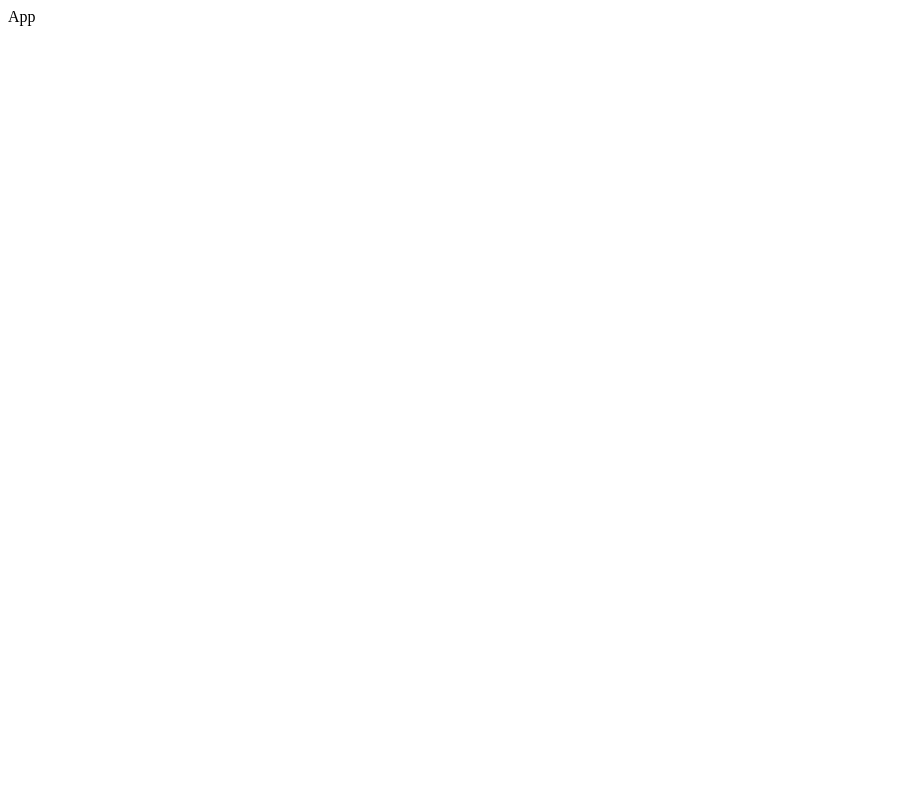
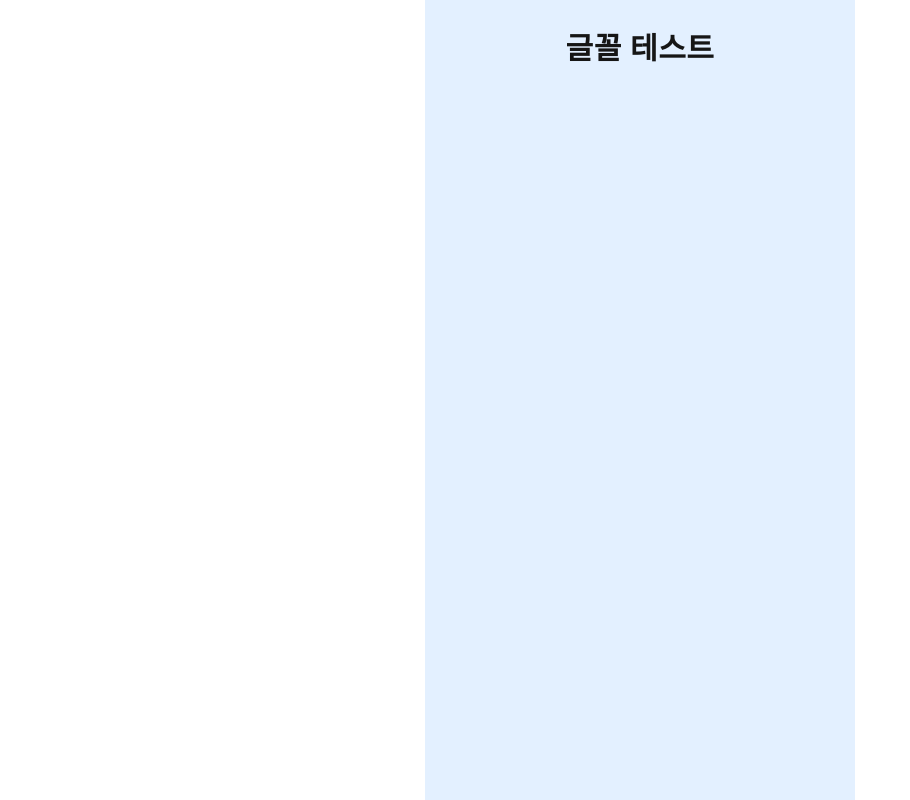
Before and after one commit to heesunee/35-COLLABORATION-WEB-SKYSCANNER, a React (Vite) app: page / in a window 1280 px wide. Shown: the whole page, without its empty margins (0-910 px from the left). Built offline with nearby package versions, Linux system fonts and the light colour scheme.

Commit message:
design: theme 수정 & 글로벌 스타일 설정

```diff
--- a/src/App.tsx
+++ b/src/App.tsx
@@ -1,5 +1,44 @@
+import { ThemeProvider } from "styled-components";
+import GlobalStyle from "./styles/GlobalStyle";
+import theme from "./styles/theme";
+import styled from "styled-components";
+import { useEffect } from "react";
+
 const App = () => {
-  return <div>App</div>;
+  //뷰포트 높이를 즉시 계산하여 커스텀 된 100vh를 보여줌
+  function setScreenSize() {
+    const vh = window.innerHeight * 0.01;
+    document.documentElement.style.setProperty("--vh", `${vh}px`);
+  }
+  useEffect(() => {
+    setScreenSize();
+  }, []);
+
+  return (
+    <ThemeProvider theme={theme}>
+      <GlobalStyle />
+      <Container>
+        <Title>글꼴 테스트</Title>
+      </Container>
+    </ThemeProvider>
+  );
 };
 
+
+
+//스타일
+const Container = styled.div`
+    width: 100%;
+    margin: 0 auto;
+    padding: 2rem;
+`;
+
+const Title = styled.h1`
+    ${({ theme }) => theme.fonts.head1_eb_30};
+    color: ${({ theme }) => theme.colors.black};
+    text-align: center;
+    margin: 2rem 0;
+    font-weight: bold;
+`;
+
 export default App;
--- a/src/styles/GlobalStyle.ts
+++ b/src/styles/GlobalStyle.ts
@@ -1 +1,54 @@
-@import url('https://cdn.jsdelivr.net/gh/fonts-archive/AppleSDGothicNeo/AppleSDGothicNeo.css');
+import { createGlobalStyle } from 'styled-components';
+
+import Reset from './reset';
+
+const GlobalStyle = createGlobalStyle`
+  ${Reset}
+  * {
+    box-sizing: border-box;
+  }
+
+  :root {
+    --min-width: 375px;
+    --max-width: 430px;
+    --vh: 100%;
+  }
+
+  html,
+  body {
+    font-size: 62.5%;
+    scrollbar-width: none;
+    margin: 0;
+    padding: 0;
+    width: 100%;
+    display: flex;
+    justify-content: center;
+    align-items: center;
+    scroll-behavior: smooth;
+  }
+
+  a {
+    text-decoration: none;
+  }
+
+  #root {
+    width: 100%;
+    min-width: var(--min-width);
+    max-width: var(--max-width);
+    min-height: calc(var(--vh, 1vh) * 100);
+    background-color: ${({ theme }) => theme.colors.babyblue};
+    margin: 0 auto;
+  }
+
+  @media (min-width: 430px) {
+    #root {
+      max-width: var(--max-width);
+    }
+  }
+
+  ::-webkit-scrollbar {
+    display: none;
+  }
+`;
+
+export default GlobalStyle;
--- /dev/null
+++ b/src/styles/reset.ts
@@ -0,0 +1,138 @@
+import { css } from 'styled-components';
+
+const Reset = css`
+  html,
+  body,
+  div,
+  span,
+  applet,
+  object,
+  iframe,
+  h1,
+  h2,
+  h3,
+  h4,
+  h5,
+  h6,
+  p,
+  blockquote,
+  pre,
+  a,
+  abbr,
+  acronym,
+  address,
+  big,
+  cite,
+  code,
+  del,
+  dfn,
+  em,
+  img,
+  ins,
+  kbd,
+  q,
+  s,
+  samp,
+  small,
+  strike,
+  strong,
+  sub,
+  sup,
+  tt,
+  var,
+  b,
+  u,
+  i,
+  center,
+  dl,
+  dt,
+  dd,
+  ol,
+  ul,
+  li,
+  fieldset,
+  form,
+  label,
+  legend,
+  table,
+  caption,
+  tbody,
+  tfoot,
+  thead,
+  tr,
+  th,
+  td,
+  article,
+  aside,
+  canvas,
+  details,
+  embed,
+  figure,
+  figcaption,
+  footer,
+  header,
+  hgroup,
+  menu,
+  nav,
+  output,
+  ruby,
+  section,
+  summary,
+  time,
+  mark,
+  audio,
+  video {
+    margin: 0;
+    padding: 0;
+
+    font: inherit;
+    font-size: 100%;
+    vertical-align: baseline;
+
+    border: 0;
+  }
+
+  /* HTML5 display-role reset for older browsers */
+  article,
+  aside,
+  details,
+  figcaption,
+  figure,
+  footer,
+  header,
+  hgroup,
+  menu,
+  nav,
+  section {
+    display: block;
+  }
+
+  body {
+    line-height: 1;
+  }
+
+  ol,
+  ul {
+    list-style: none;
+  }
+
+  blockquote,
+  q {
+    quotes: none;
+  }
+
+  blockquote::before,
+  blockquote::after,
+  q::before,
+  q::after {
+    content: '';
+    content: none;
+  }
+
+  table {
+    border-collapse: collapse;
+    border-spacing: 0;
+  }
+`;
+
+export default Reset;
--- a/src/styles/theme.ts
+++ b/src/styles/theme.ts
@@ -28,237 +28,246 @@ const colors = {
   darkscreen: "rgba(22,22,22,0.77)",
 };
 
-// const baseFontStyle = css`
-// 	font-family: Pretendard;
-// 	font-style: normal;
-// 	line-height: normal;
-// `;
-
-// const fonts = {
-// 	Pretendard_Bold_70px: css`
-// 		${baseFontStyle}
-// 		font-size: 70px;
-// 		font-weight: 700;
-// 	`,
-
 const fonts = {
   head1_eb_30: css`
-    font-size: 30px;
+    font-size: 3rem;
     font-family: Apple SD Gothic Neo;
     font-weight: 800;
-    line-height: 18px;
-    letter-spacing: 0.6px;
+    line-height: 1.8rem;
+    letter-spacing: 0.06rem;
   `,
   head2_eb_26: css`
-    font-size: 26px;
+    font-size: 2.6rem;
     font-family: Apple SD Gothic Neo;
     font-weight: 800;
-    line-height: 18px;
+    line-height: 1.8rem;
+    letter-spacing: -0.104rem;
   `,
   head3_eb_24: css`
-    font-size: 24px;
+    font-size: 2.4rem;
     font-family: Apple SD Gothic Neo;
     font-weight: 800;
-    line-height: 20px;
+    line-height: 2rem;
   `,
   title1_eb_20: css`
-    font-size: 20px;
+    font-size: 2rem;
     font-family: Apple SD Gothic Neo;
     font-weight: 800;
-    line-height: 20px;
+    line-height: 2rem;
+    letter-spacing: -0.08rem;
   `,
   title2_eb_16: css`
-    font-size: 16px;
+    font-size: 1.6rem;
     font-family: Apple SD Gothic Neo;
     font-weight: 800;
-    line-height: 20px;
+    line-height: 2rem;
   `,
   title3_eb_14: css`
-    font-size: 14px;
+    font-size: 1.4rem;
     font-family: Apple SD Gothic Neo;
     font-weight: 800;
-    line-height: 20px;
+    line-height: 2rem;
+    letter-spacing: -0.084rem;
   `,
   title4_h_16: css`
-    font-size: 16px;
+    font-size: 1.6rem;
     font-family: Apple SD Gothic Neo;
     font-weight: 900;
-    line-height: 20px;
+    line-height: 2rem;
   `,
   body1_sb_16: css`
-    font-size: 16px;
+    font-size: 1.6rem;
     font-family: Apple SD Gothic Neo;
     font-weight: 600;
-    line-height: 15px;
+    line-height: 1.5rem;
+    letter-spacing: -0.08rem;
   `,
   body2_sb_14: css`
-    font-size: 14px;
+    font-size: 1.4rem;
     font-family: Apple SD Gothic Neo;
     font-weight: 600;
-    line-height: 20px;
+    line-height: 2rem;
+    letter-spacing: -0.084rem;
   `,
   body3_sb_12: css`
-    font-size: 12px;
+    font-size: 1.2rem;
     font-family: Apple SD Gothic Neo;
     font-weight: 600;
-    line-height: 15px;
+    line-height: 1.5rem;
+    letter-spacing: -0.06rem;
   `,
   body4_r_16: css`
-    font-size: 16px;
+    font-size: 1.6rem;
     font-family: Apple SD Gothic Neo;
     font-weight: 400;
-    line-height: 20px;
+    line-height: 2rem;
+    letter-spacing: -0.128rem;
   `,
   body5_r_14: css`
-    font-size: 14px;
+    font-size: 1.4rem;
     font-family: Apple SD Gothic Neo;
     font-weight: 400;
-    line-height: 17px;
+    line-height: 1.7rem;
+    letter-spacing: -0.084rem;
   `,
   body6_r_12: css`
-    font-size: 12px;
+    font-size: 1.2rem;
     font-family: Apple SD Gothic Neo;
     font-weight: 400;
-    line-height: 15px;
+    line-height: 1.5rem;
+    letter-spacing: -0.06rem;
   `,
   btn1_eb_12: css`
-    font-size: 12px;
+    font-size: 1.2rem;
     font-family: Apple SD Gothic Neo;
     font-weight: 800;
-    line-height: 16px;
+    line-height: 1.6rem;
+    letter-spacing: -0.048rem;
   `,
   btn2_eb_10: css`
-    font-size: 10px;
+    font-size: 1rem;
     font-family: Apple SD Gothic Neo;
     font-weight: 800;
-    line-height: 20px;
+    line-height: 2rem;
   `,
   btn3_sb_10: css`
-    font-size: 10px;
+    font-size: 1rem;
     font-family: Apple SD Gothic Neo;
     font-weight: 600;
-    line-height: 20px;
+    line-height: 2rem;
   `,
   btn4_sb_8: css`
-    font-size: 8px;
+    font-size: 0.8rem;
     font-family: Apple SD Gothic Neo;
     font-weight: 600;
-    line-height: 20px;
+    line-height: 2rem;
   `,
+
   head1_e_30_new: css`
-    font-size: 30px;
+    font-size: 3rem;
     font-family: Apple SD Gothic Neo;
     font-weight: 800;
-    line-height: 18px;
+    line-height: 1.8rem;
   `,
   title1_eb_20_new: css`
-    font-size: 20px;
+    font-size: 2rem;
     font-family: Apple SD Gothic Neo;
     font-weight: 800;
-    line-height: 23px;
+    line-height: 2.3rem;
+    letter-spacing: -0.06rem;
   `,
   title3_eb_14_new: css`
-    font-size: 14px;
+    font-size: 1.4rem;
     font-family: Apple SD Gothic Neo;
     font-weight: 800;
-    line-height: 20px;
+    line-height: 2rem;
+    letter-spacing: -0.014rem;
   `,
   body2_sb_14_new: css`
-    font-size: 14px;
+    font-size: 1.4rem;
     font-family: Apple SD Gothic Neo;
     font-weight: 600;
-    line-height: 20px;
+    line-height: 2rem;
+    letter-spacing: -0.014rem;
   `,
   body2_sb_14_new2: css`
-    font-size: 14px;
+    font-size: 1.4rem;
     font-family: Apple SD Gothic Neo;
     font-weight: 600;
-    line-height: 21px;
+    line-height: 2.1rem;
+    letter-spacing: -0.042rem;
   `,
   body2_r_14_new: css`
-    font-size: 14px;
+    font-size: 1.4rem;
     font-family: Apple SD Gothic Neo;
     font-weight: 400;
-    line-height: 17px;
+    line-height: 1.7rem;
+    letter-spacing: -0.014rem;
   `,
 
   e_heade_eb_22: css`
-    font-size: 22px;
+    font-size: 2.2rem;
     font-family: Inter;
     font-weight: 800;
-    line-height: 20px;
+    line-height: 2rem;
   `,
   e_title_eb_20: css`
-    font-size: 20px;
+    font-size: 2rem;
     font-family: Inter;
     font-weight: 800;
-    line-height: 20px;
+    line-height: 2rem;
   `,
   e_title_eb_16: css`
-    font-size: 16px;
+    font-size: 1.6rem;
     font-family: Inter;
     font-weight: 800;
-    line-height: 20px;
+    line-height: 2rem;
   `,
   e_title_eb_12: css`
-    font-size: 12px;
+    font-size: 1.2rem;
     font-family: Inter;
     font-weight: 800;
-    line-height: 20px;
+    line-height: 2rem;
+    letter-spacing: -0.36rem;
   `,
   e_body_b_16: css`
-    font-size: 16px;
+    font-size: 1.6rem;
     font-family: Inter;
     font-weight: 700;
-    line-height: 20px;
+    line-height: 2rem;
+    letter-spacing: -0.112rem;
   `,
   e_body_m_16: css`
-    font-size: 16px;
+    font-size: 1.6rem;
     font-family: Inter;
     font-weight: 500;
-    line-height: 20px;
+    line-height: 2rem;
   `,
   e_body_m_14: css`
-    font-size: 14px;
+    font-size: 1.4rem;
     font-family: Inter;
     font-weight: 500;
-    line-height: 20px;
+    line-height: 2rem;
+    letter-spacing: -0.07rem;
   `,
   e_body_m_12: css`
-    font-size: 12px;
+    font-size: 1.2rem;
     font-family: Inter;
     font-weight: 500;
-    line-height: 20px;
+    line-height: 2rem;
+    letter-spacing: -0.036rem;
   `,
   e_body_m_10: css`
-    font-size: 10px;
+    font-size: 1rem;
     font-family: Inter;
     font-weight: 500;
-    line-height: 20px;
+    line-height: 2rem;
+    letter-spacing: -0.08rem;
   `,
   e_body_m_8: css`
-    font-size: 8px;
+    font-size: 0.8rem;
     font-family: Inter;
     font-weight: 500;
-    line-height: 20px;
+    line-height: 2rem;
   `,
   e_title_eb_12_new: css`
-    font-size: 12px;
+    font-size: 1.2rem;
     font-family: Apple SD Gothic Neo;
     font-weight: 800;
-    line-height: 18px;
+    line-height: 1.8rem;
+    letter-spacing: -0.048rem;
   `,
   e_body_b_16_new: css`
-    font-size: 16px;
+    font-size: 1.6rem;
     font-family: Inter;
     font-weight: 700;
-    line-height: 20px;
+    line-height: 2rem;
   `,
 };
 
 const shadows = {
   card_shadow: css`
-    box-shadow: 0px 4px 4px rgba(0, 0, 0, 0.25);
+    box-shadow: 0rem 0.4rem 0.4rem rgba(0, 0, 0, 0.25);
   `,
 };
 
```
Also changed, not shown: src/styles/style.d.ts (deleted).
